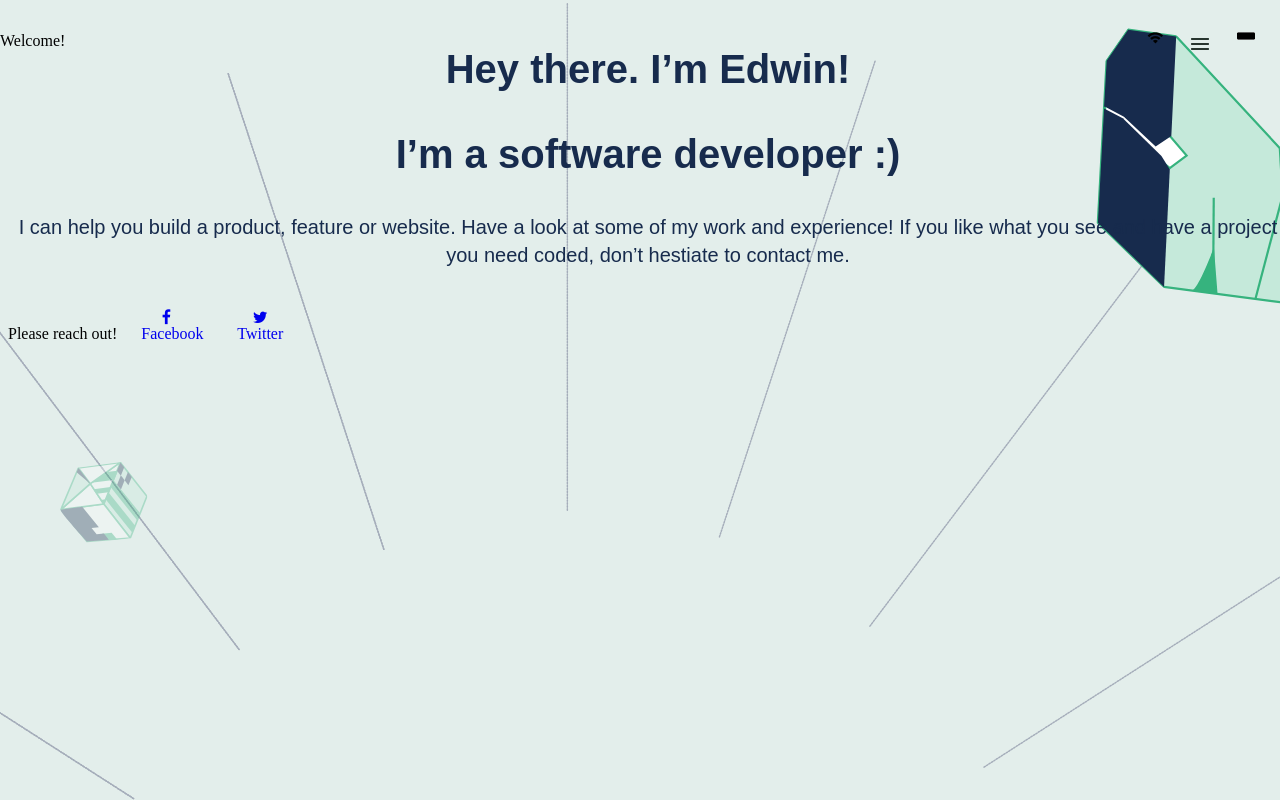
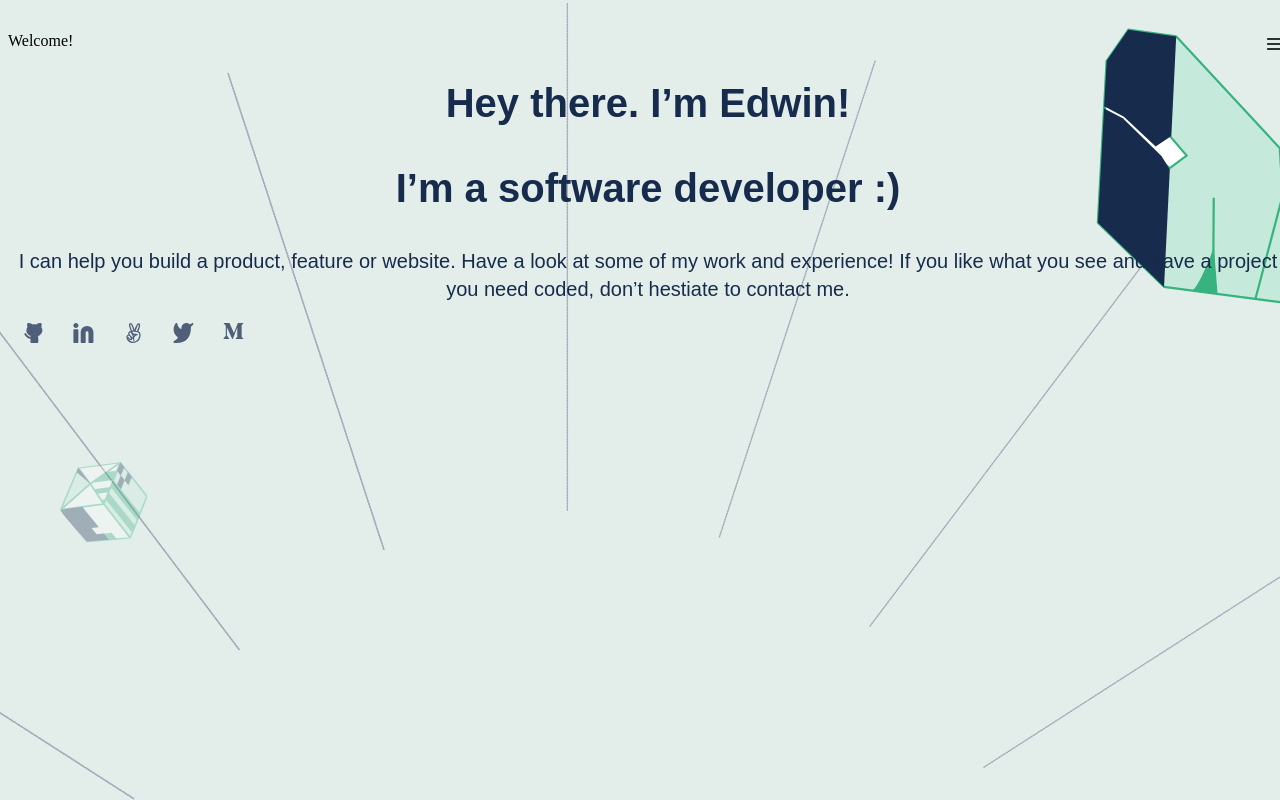
Before and after one commit to edwin-create/Portfolio-webpage, a plain HTML site: page index.html in a window 1280 px wide. Drawn offline with Linux system fonts and the light colour scheme; files whose address does not match are found by name.

Commit message:
Revised the webpage to closely clone the figma template as per code review guidelines

```diff
--- a/index.html
+++ b/index.html
@@ -12,23 +12,28 @@
 </head>
 
 <body>
-   <navbar class="navbar-fixed-top">
-<p>Welcome! <img src="/home/edwin/Portfolio-webpage/Images/Capacity.jpg"> <img src="/home/edwin/Portfolio-webpage/Images/Icon - Menu.png"> <img src="/home/edwin/Portfolio-webpage/Images/Wifi.png"> </p>
-   </navbar>
-    <header class="heading">
-
-    <h1 class="box"> Hey there. I’m Edwin! </h1>
-    <h2 class="box"> I’m a software developer :)</h2>
-    <article class="section">
+    <header>
+      <nav>
+         <p>Welcome!  <img src="/home/edwin/Portfolio-webpage/Images/Icon - Menu.png" class="image">  </p>
+            </nav>
+    <h1 class="box heading"> Hey there. I’m Edwin! </h1>
+    <h2 class="box heading"> I’m a software developer :)</h2>
+    <article class="section heading">
        <p> I can help you build a product, feature or website. Have a look at some of my work and experience! If you like what you see and have a project you need coded,
         don’t hestiate to contact me.</p>
      </article>
+   </header>
+     <main>
      <section>
-        <p> Please reach out!
-<a href="https://web.facebook.com/?_rdc=1&_rdr" class=" fa fa-facebook"> Facebook</a>
-<a href="https://twitter.com/login" class="fa fa-twitter"> Twitter</a> </p>
-     </section>
-</header>
+        <p>
+<a href="https://github.com/" class="image1"><img src="/home/edwin/Portfolio-webpage/Images/github.svg" alt="github"> </a>
+<a href="https://ke.linkedin.com/" class="image1"><img src="/home/edwin/Portfolio-webpage/Images/Linkedin icon.svg" alt="LinkedIn"</a>
+<a href="https://angel.co/" class="image1"><img src="/home/edwin/Portfolio-webpage/Images/angellist.svg" alt="Angellist"> </a>
+<a href="https://twitter.com/login" class="image1"><img src="/home/edwin/Portfolio-webpage/Images/twitter.svg" alt="twitter"></a> </p>
+<a href="https://medium.com/" class="image1"><img src="/home/edwin/Portfolio-webpage/Images/medium.svg" alt="medium"></a>
+</section>
+     </main>
+
 <main class="container">
 
 </main>
--- a/style.css
+++ b/style.css
@@ -1,19 +1,21 @@
 body {
   background-image: url("/home/edwin/Portfolio-webpage/Images/header-illsutration-mobile.svg");
+  background-repeat:no-repeat;
+  background-color: #e3eeeb;
   padding-top: 0.625%;
-  background-repeat: no-repeat;
+  background-size: 100%;
+  width: 100%;
   height: 100%;
-  width: 100%;
-  background-size: 100%;
-  background-color: #e3eeeb;
   background-position: right top;
   background-attachment: fixed;
 }
 
-img {
-  float: right;
-  margin-right: 25px;
+.image {
+  display: flex;
+  float:right;
+  flex-direction: row;
 }
+
 
 .container {
   display: flex;
@@ -52,8 +54,11 @@ img {
   flex-grow: 0;
 }
 
-.fa {
-  padding: 20px;
+.image1 {
+  display: flex;
+  float:left;
+  margin-left:50%
+  padding-top: 20px;
   font-size: 30px;
   width: 50px;
   text-align: center;
@@ -63,6 +68,9 @@ img {
 
 .navbar-fixed-top {
   width: 100%;
+  margin-bottom:100%;
+  float: left;
+  margin-left: 50%;
   position: fixed;
   right: 0;
   left: 0;
```
Also changed, not shown: Images/Linkedin icon.svg (added), Images/angellist.svg (added), Images/github.svg (added), Images/medium.svg (added), Images/twitter.svg (added), 1 other file.
